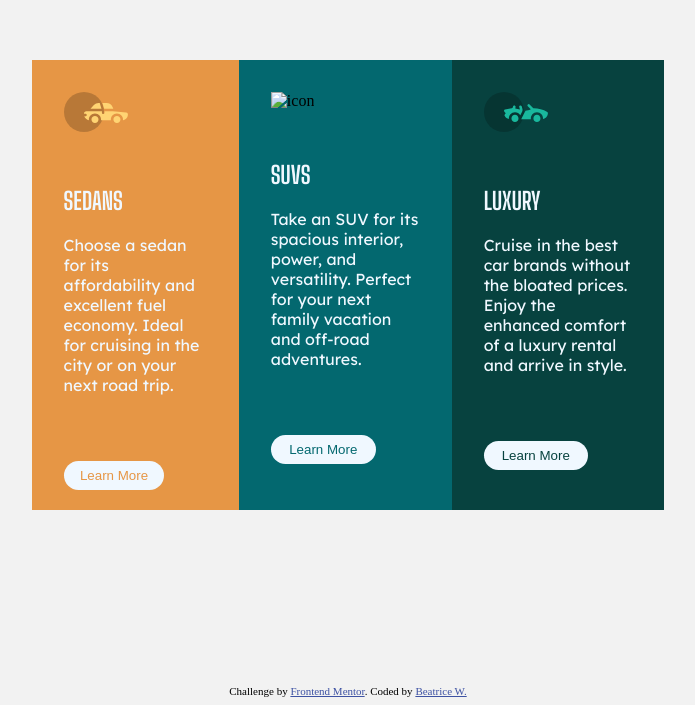
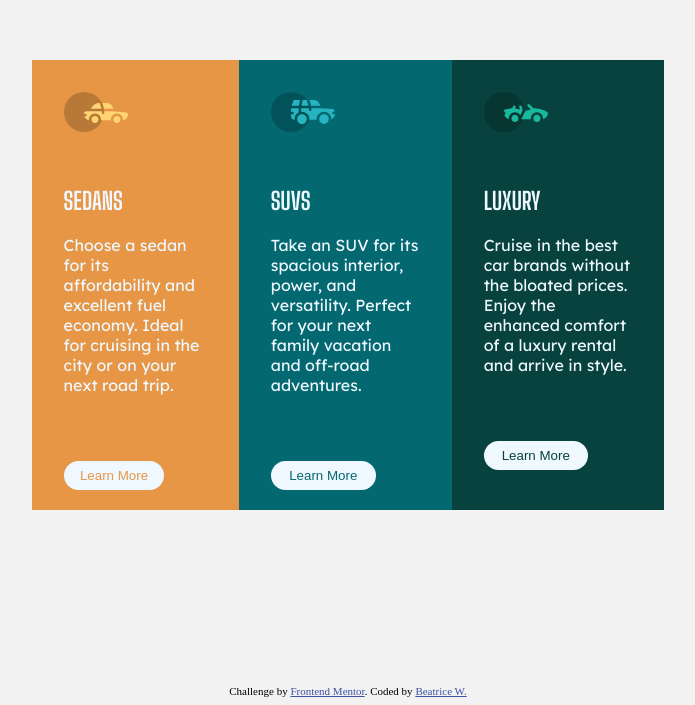
Before and after one commit to bettywanga/3-column-preview-card-using-flex, a plain HTML site: page index.html in a window 1280 px wide. Shown: the part 123-828 px from the top of the page, without its empty margins (292-987 px from the left). Drawn offline with Linux system fonts and the light colour scheme; the site is published under a folder, as on GitHub Pages, so addresses that start at the root find nothing.

Commit message:
Update index.html

```diff
--- a/index.html
+++ b/index.html
@@ -48,7 +48,7 @@
     <button class="button1">Learn More</button>
   </div>
   <div class="suvs">
-    <img src="/images/icon-suvs.svg" alt="icon">
+    <img src="./images/icon-suvs.svg" alt="icon">
     <h2>SUVS</h2>
     <P>Take an SUV for its spacious interior, power, and versatility. Perfect for your next family vacation
       and off-road adventures.</P>
```
